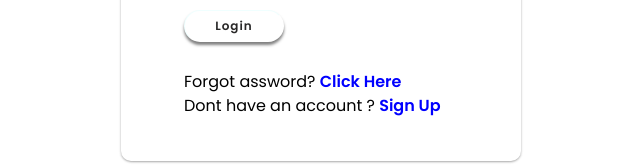
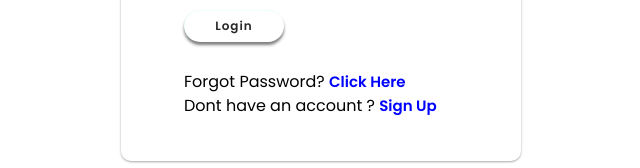
Before and after one commit to Developer-Rakib/fancy-book, a React (Vite) app: page /login in a window 1280 px wide. Shown: the part 472-640 px from the top of the page, without its empty margins (319-959 px from the left). Built offline with nearby package versions, Linux system fonts and the light colour scheme; no server answers.

Commit message:
name set solve

```diff
--- a/src/App.jsx
+++ b/src/App.jsx
@@ -13,11 +13,13 @@ import RequireAuth from './components/RequireAuth/RequireAuth'
 import Reviews from './components/Reviews/Reviews'
 import SignUp from './components/SignUp/SignUp';
 
-
+export const DisplyNameContext = createContext("")
 
 function App() {
+  const [displyName, setDisplyName] = useState("")
 
   return (
+    <DisplyNameContext.Provider value={[displyName, setDisplyName]}>
       <div className="App">
         <Header></Header>
         <Toaster></Toaster>
@@ -38,6 +40,7 @@ function App() {
         </Routes>
 
       </div>
+    </DisplyNameContext.Provider>
   )
 }
 
--- a/src/components/Header/Header.jsx
+++ b/src/components/Header/Header.jsx
@@ -2,27 +2,31 @@ import { Link as button, NavLink, useNavigate } from 'react-router-dom';
 import "./Header.css"
 import openNav from '../../img/openNav.png'
 import closeNav from '../../img/close.png'
-import { useState } from 'react';
+import { useContext, useState } from 'react';
 import { auth } from '../../firebase/firebase.init';
 import { signOut } from 'firebase/auth';
 import toast from 'react-hot-toast';
 import { useAuthState } from 'react-firebase-hooks/auth';
+import { DisplyNameContext } from '../../App';
 
 
 const Header = () => {
     let [toggle, setToggle] = useState(false);
+    // const [displyName, setDisplyName] = useContext(DisplyNameContext)
+    // console.log(displyName);
+
     let [user] = useAuthState(auth)
     let navigat = useNavigate();
 
-    // console.log(user);
-    // console.log(user?.displayName);
+    console.log(user);
+    console.log(user?.displayName);
 
     const navBtnHndle = () => {
         setToggle(!toggle)
     }
     const handleLogout = () => {
         signOut(auth).then(() => {
-            toast.success('Logout Complete!', { id: "logOut" })
+            toast.success('Logged Out!', { id: "logOut" })
             navigat("/login")
 
         }).catch((error) => {
--- a/src/components/Login/Login.css
+++ b/src/components/Login/Login.css
@@ -96,14 +96,16 @@ img {
 }
 
 
-.form form p a {
+.form p a,
+.forgot {
     color: blue;
-
     font-weight: 600;
+    font-size: 15px;
 }
 
-.form form p a:hover {
-    color: blue;
+.form p a:hover,
+.forgot:hover {
+    color: rgb(10, 10, 139);
 }
 
 .error {
--- a/src/components/Login/Login.jsx
+++ b/src/components/Login/Login.jsx
@@ -1,3 +1,4 @@
+import { sendPasswordResetEmail } from 'firebase/auth';
 import React, { useEffect, useState } from 'react';
 import { useAuthState, useSignInWithEmailAndPassword } from 'react-firebase-hooks/auth';
 import toast from 'react-hot-toast';
@@ -11,7 +12,6 @@ import './Login.css';
 const Login = () => {
     const [email, setEmail] = useState({ value: "", error: "" });
     const [pass, setPass] = useState({ value: "", error: "" });
-    // const [authUser] = useAuthState(auth);
     const navigate = useNavigate()
     const location = useLocation()
     const [
@@ -28,11 +28,9 @@ const Login = () => {
 
 
     useEffect(() => {
-
         if (user) {
-            // console.log("navigate");
             navigate(from, { replace: true });
-            toast.success("Successfully Login!", { id: "signin" })
+            toast.success("Login Successfull!", { id: "signin" })
         }
     }, [user])
 
@@ -62,6 +60,21 @@ const Login = () => {
 
 
 
+    const handleForgetPass = () => {
+        console.log(email.value);
+        sendPasswordResetEmail(auth, email.value)
+            .then(() => {
+                toast.success('Mail Sent!', { id: "signup" })
+            })
+            .catch((error) => {
+                const errorCode = error.code;
+                if (errorCode == "auth/missing-email") {
+                    toast.error('Please Enter Email', { id: "signup" })
+                    console.log(errorCode);
+                }
+            });
+
+    }
     const hndleEmail = (event) => {
         setEmail({ value: event.target.value, error: "" })
     }
@@ -89,10 +102,9 @@ const Login = () => {
                             <div className='input-container'>
                                 <input type="submit" value="Login" />
                             </div>
-                            <p>Forgot assword? <a href="">Click Here</a></p>
-                            <p>Dont have an account ? <Link to={"/signUp"}>Sign Up</Link></p>
                         </form>
-                        {/* <DirectSignIn></DirectSignIn> */}
+                        <p>Forgot Password? <button className='forgot' onClick={handleForgetPass}>Click Here</button></p>
+                        <p>Dont have an account ? <Link to={"/signUp"}>Sign Up</Link></p>
                     </div>
 
                 </div>
--- a/src/components/SignUp/SignUp.jsx
+++ b/src/components/SignUp/SignUp.jsx
@@ -5,6 +5,7 @@ import app, { auth } from '../../firebase/firebase.init';
 import toast from 'react-hot-toast';
 import { useCreateUserWithEmailAndPassword, useUpdateProfile } from 'react-firebase-hooks/auth';
 import Loading from '../Loading/Loading';
+import { DisplyNameContext } from '../../App';
 
 
 
@@ -13,6 +14,7 @@ const SignUp = () => {
     const [email, setEmail] = useState({ value: "", error: "" });
     const [pass, setPass] = useState({ value: "", error: "" });
     const [conPass, setConPass] = useState({ value: "", error: "" });
+    const [displyName, setDisplyName] = useContext(DisplyNameContext)
 
     const [createUserWithEmailAndPassword, user, loading, error] = useCreateUserWithEmailAndPassword(auth);
     const [updateProfile, updating, UpError] = useUpdateProfile(auth);
@@ -22,10 +24,11 @@ const SignUp = () => {
     useEffect(() => {
         if (user) {
             // console.log(user);
-            toast.success('Successfully SignUp!', { id: "signup" })
+            toast.success('SignUp Successfully!', { id: "signup" })
             navigat('/')
         }
     }, [user])
+
     useEffect(() => {
         if (error) {
             console.log(error.code);
@@ -36,7 +39,6 @@ const SignUp = () => {
                 case "invalid-email":
                     toast.error('invalid-email!', { id: "signup" })
                     break;
-
 
                 default:
                     toast.error('Somting is wrong', { id: "signup" })
@@ -65,6 +67,7 @@ const SignUp = () => {
 
         await createUserWithEmailAndPassword(email.value, pass.value);
         await updateProfile({ displayName: name.value });
+        setDisplyName(name.value)
 
     }
 
@@ -106,7 +109,9 @@ const SignUp = () => {
             setConPass({ value: event.target.value, error: "" })
         }
     }
+    const test = () => {
 
+    }
     if (loading) {
         return <Loading></Loading>
     }
@@ -140,7 +145,7 @@ const SignUp = () => {
                             </div>
                             <p>You already have an account ? <Link to={"/login"}>Login</Link></p>
                         </form>
-                        {/* <DirectSignIn></DirectSignIn> */}
+                        <button onClick={test}>Check</button>
                     </div>
 
                 </div>
```
Lines whose indentation alone changed are shown as unchanged.
